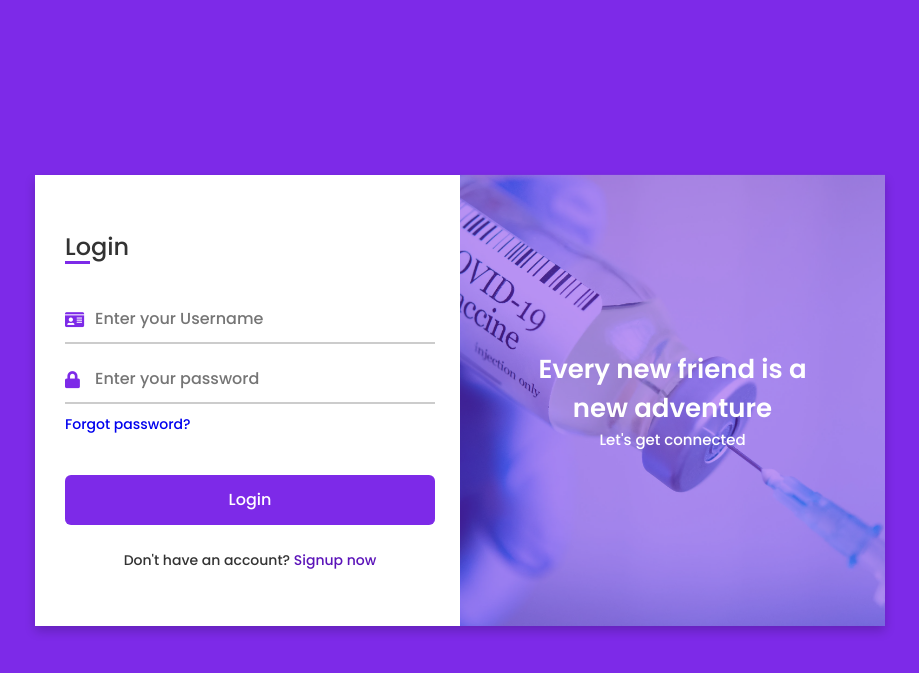
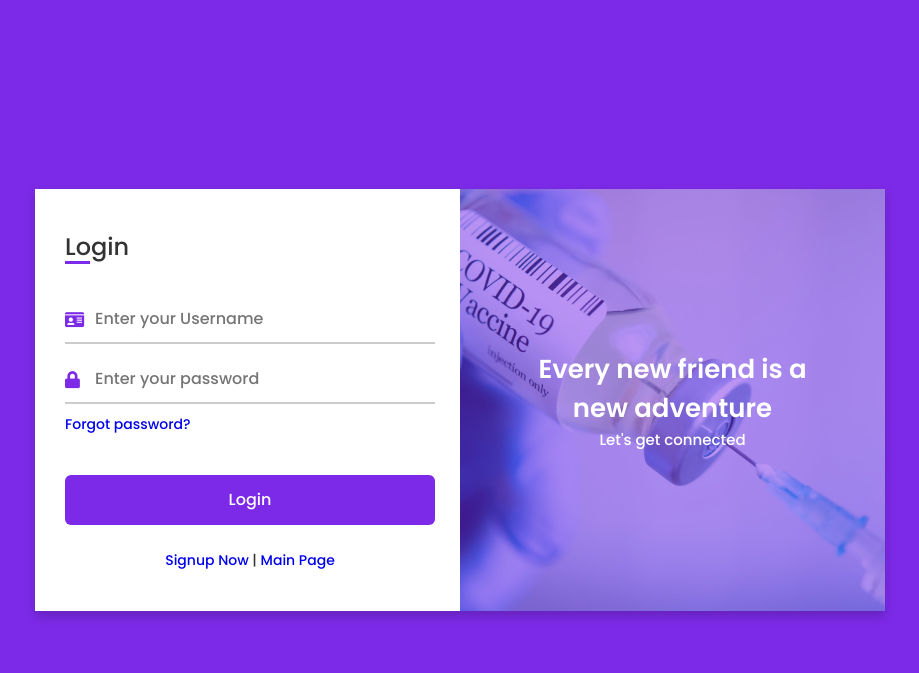
Before and after one commit to sarvessveeriyah2312/vaccinemanagesys, a PHP site: page /login.php in a window 1280 px wide. Shown: the top 673 px of the page, without its empty margins (180-1099 px from the left). Run offline with PHP 8.4, Linux system fonts and the light colour scheme; some libraries are stand-ins or nearby versions.

Commit message:
minor changes

```diff
--- a/login.php
+++ b/login.php
@@ -46,30 +46,7 @@
               <div class="button input-box">
                 <input type="submit" name="login" value="Login">
               </div>
-              <div class="text sign-up-text">Don't have an account? <label for="flip">Signup now</label></div>
-            </div>
-          </form>
-        </div>
-        <div class="signup-form">
-          <div class="title">Signup</div>
-          <form action="register.php" method="post">
-            <div class="input-boxes">
-              <div class="input-box">
-                <i class="fas fa-user"></i>
-                <input type="text" name="name" placeholder="Enter your name" required>
-              </div>
-              <div class="input-box">
-                <i class="fas fa-envelope"></i>
-                <input type="text" name="email" placeholder="Enter your email" required>
-              </div>
-              <div class="input-box">
-                <i class="fas fa-lock"></i>
-                <input type="password" name="password" placeholder="Enter your password" required>
-              </div>
-              <div class="button input-box">
-                <input type="submit" name="signup" value="Submit">
-              </div>
-              <div class="text sign-up-text">Already have an account? <label for="flip">Login now</label></div>
+              <div class="text sign-up-text"> <a href="registration.php">Signup Now</a> | <a href="index.php">Main Page</a></div>
             </div>
           </form>
         </div>
--- a/system/managestaff.php
+++ b/system/managestaff.php
@@ -40,7 +40,11 @@
             <div class="card">
               <div class="card-body">
                 <h4 class="card-title">Vaccinators</h4>
-                <p class="card-description"> Add class <code>.table-bordered</code>
+                <p class="card-description" style="display: flex; align-items: center; justify-content: space-between;">
+                  Easily add, update, and remove vaccinators users.
+                  <button type="button" class="btn btn-gradient-success btn-rounded btn-fw btn-sm">
+                    <i class="mdi mdi-account-plus"></i> Add Vaccinators
+                  </button>
                 </p>
                 <table class="table table-bordered">
                   <thead>
--- a/system/manageusers.php
+++ b/system/manageusers.php
@@ -40,7 +40,11 @@
             <div class="card">
               <div class="card-body">
                 <h4 class="card-title">Vaccinee</h4>
-                <p class="card-description"> Add class <code>.table-bordered</code>
+                <p class="card-description" style="display: flex; align-items: center; justify-content: space-between;">
+                  Easily add, update, and remove vaccinee users.
+                  <button type="button" class="btn btn-gradient-success btn-rounded btn-fw btn-sm">
+                    <i class="mdi mdi-account-plus"></i> Add Vaccinee
+                  </button>
                 </p>
                 <table class="table table-bordered">
                   <thead>
```
Also changed, not shown: system/manageadmin.php (+6 -1 lines), system/profile.php (+0 -14 lines).
